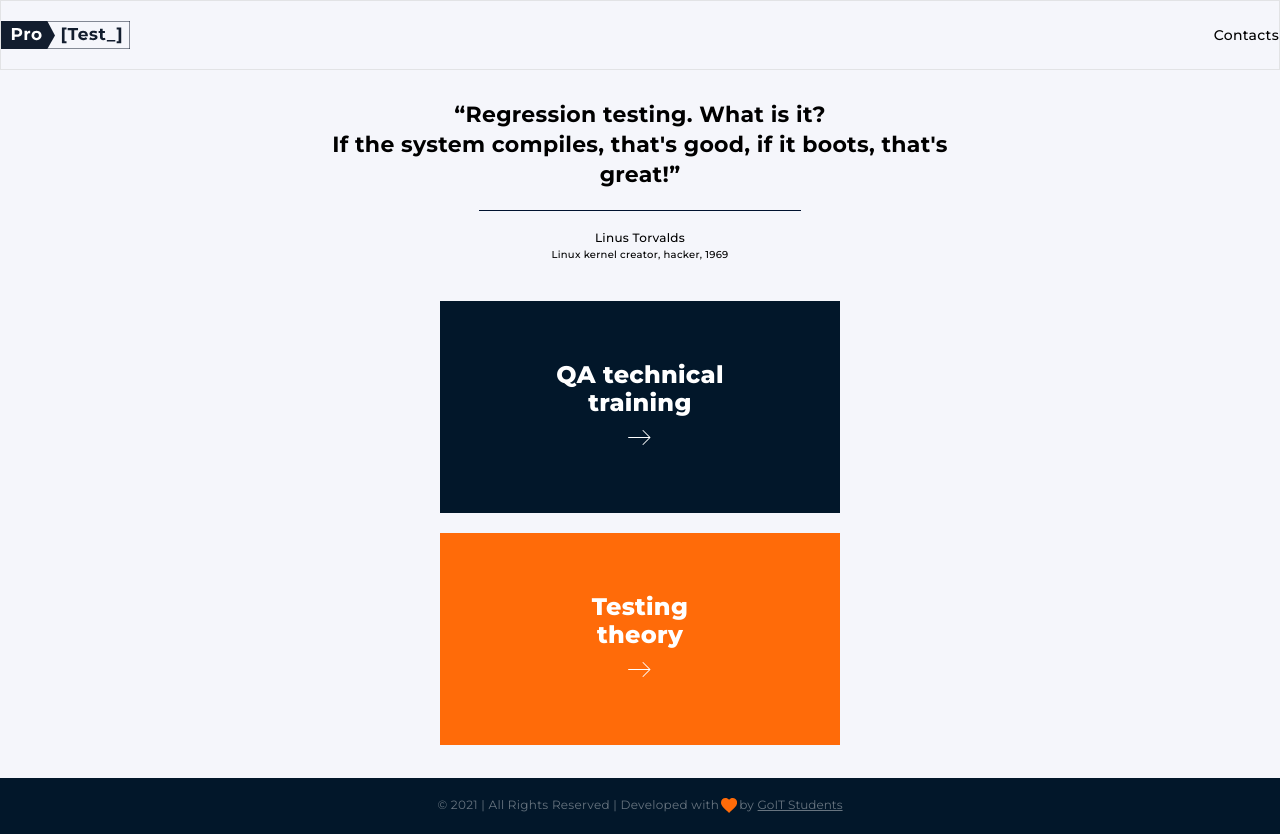
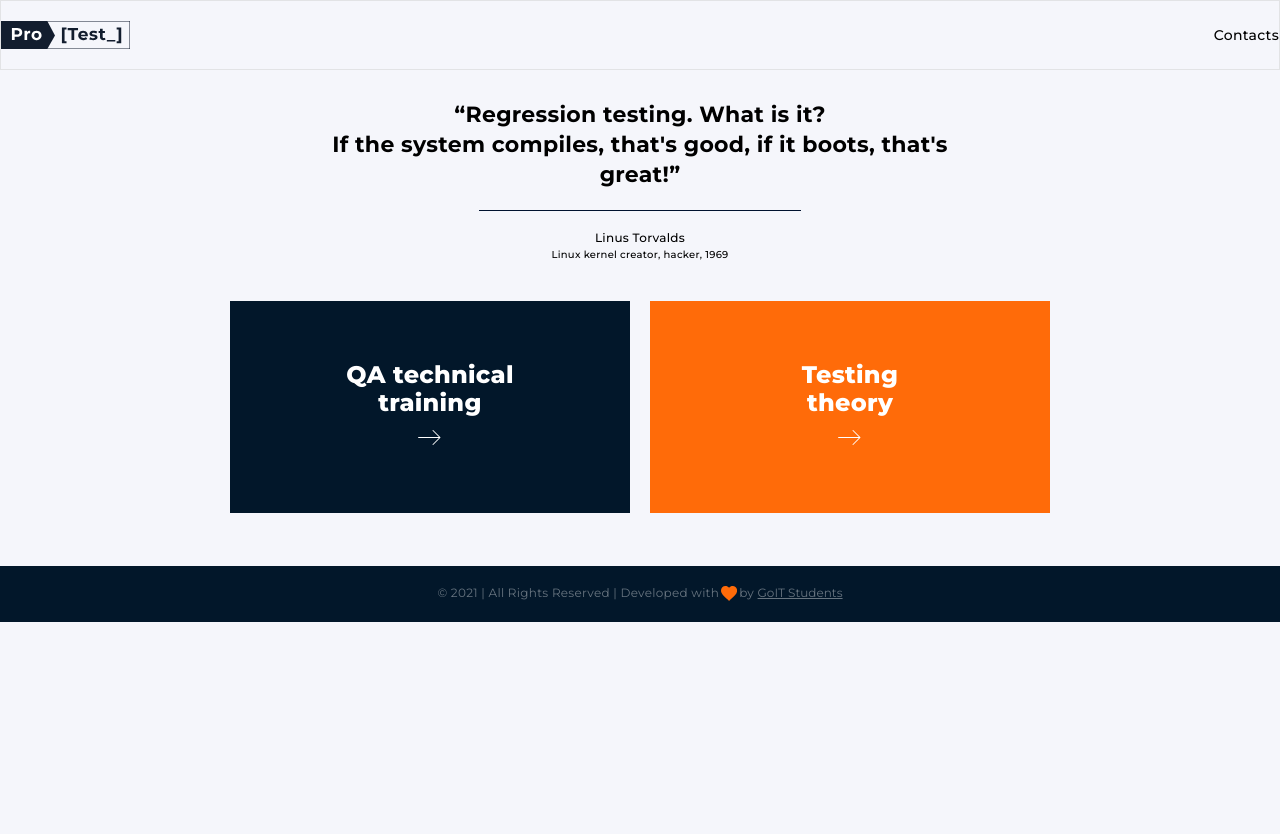
Before and after one commit to TanyaShved/finalProgect-front, a React (Create React App) app: page / in a window 1280 px wide. After the commit the page ends 800 px from the top, so only its background shows below. Built offline with nearby package versions, Linux system fonts and the light colour scheme.

Commit message:
fixed style for PC

```diff
--- a/src/views/HomeViev/MainPage.module.css
+++ b/src/views/HomeViev/MainPage.module.css
@@ -59,9 +59,16 @@
   text-align: center;
 }
 
+@media screen and (min-width: 1280px) {
+  .list {
+    display: flex;
+    justify-content: center;
+  }
+}
+
 .button {
   display: inline-block;
-  padding: 60px 38px 94px;
+  padding: 60px 0px 95px;
   width: 280px;
   height: 212px;
 
@@ -78,7 +85,13 @@
 @media screen and (min-width: 768px) {
   .button {
     width: 400px;
-    padding: 60px 80px 78px;
+    padding: 60px 0px 75px;
+  }
+}
+
+@media screen and (min-width: 1280px) {
+  .button {
+    margin: 0px 10px;
   }
 }
 
```
